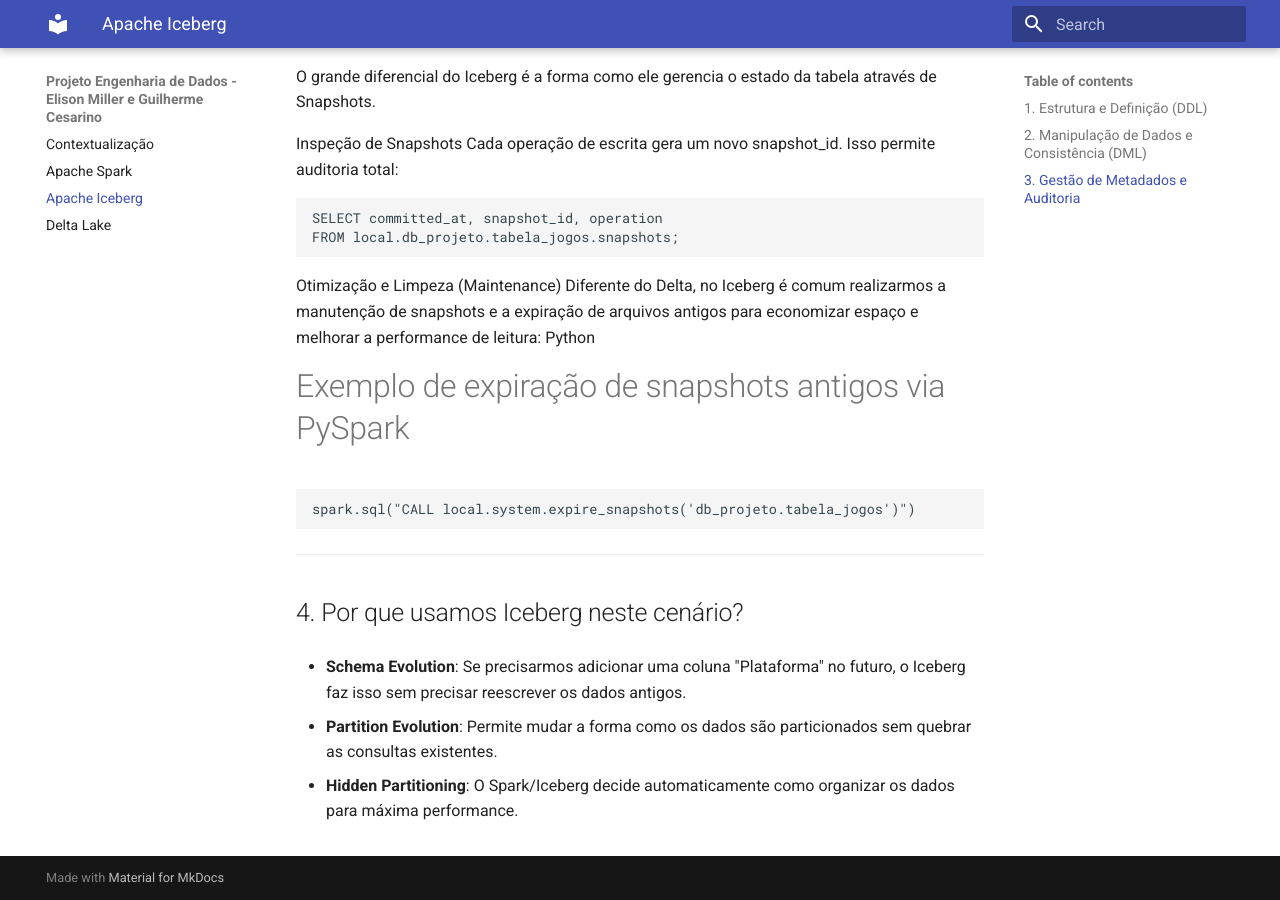
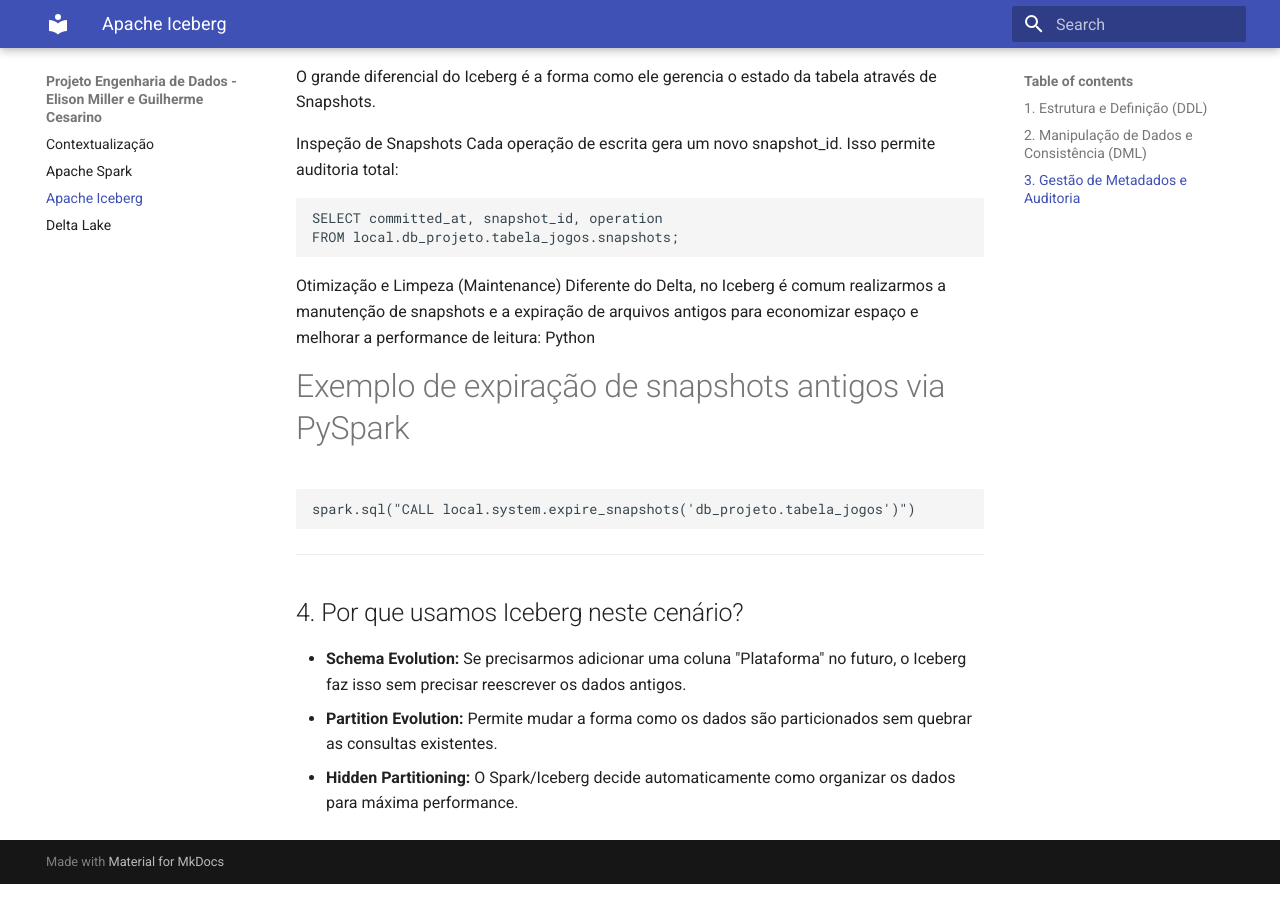
Before and after one commit to elison4/Trabalho-de-Eng.-Dados, an MkDocs documentation site: the page built from docs/iceberg.md, in a window 1280 px wide and 900 px high, scrolled down 1028 px. Built offline with MkDocs 1.6.1 and Material for MkDocs 9.7.7, drawn with Linux system fonts in a browser that asks for light colours.

```diff
--- a/docs/iceberg.md
+++ b/docs/iceberg.md
@@ -55,8 +55,6 @@ spark.sql("CALL local.system.expire_snapshots('db_projeto.tabela_jogos')")
 ---
 
 ## 4. Por que usamos Iceberg neste cenário?
-* **Schema Evolution**: Se precisarmos adicionar uma coluna "Plataforma" no futuro, o Iceberg faz isso sem precisar reescrever os dados antigos.
-
-* **Partition Evolution**: Permite mudar a forma como os dados são particionados sem quebrar as consultas existentes.
-
-* **Hidden Partitioning**: O Spark/Iceberg decide automaticamente como organizar os dados para máxima performance.
+* **Schema Evolution:** Se precisarmos adicionar uma coluna "Plataforma" no futuro, o Iceberg faz isso sem precisar reescrever os dados antigos.
+* **Partition Evolution:** Permite mudar a forma como os dados são particionados sem quebrar as consultas existentes.
+* **Hidden Partitioning:** O Spark/Iceberg decide automaticamente como organizar os dados para máxima performance.
```
Also changed, not shown: docs/delta.md (+0 -2 lines), docs/pyspark.md (+4 -1 lines).
